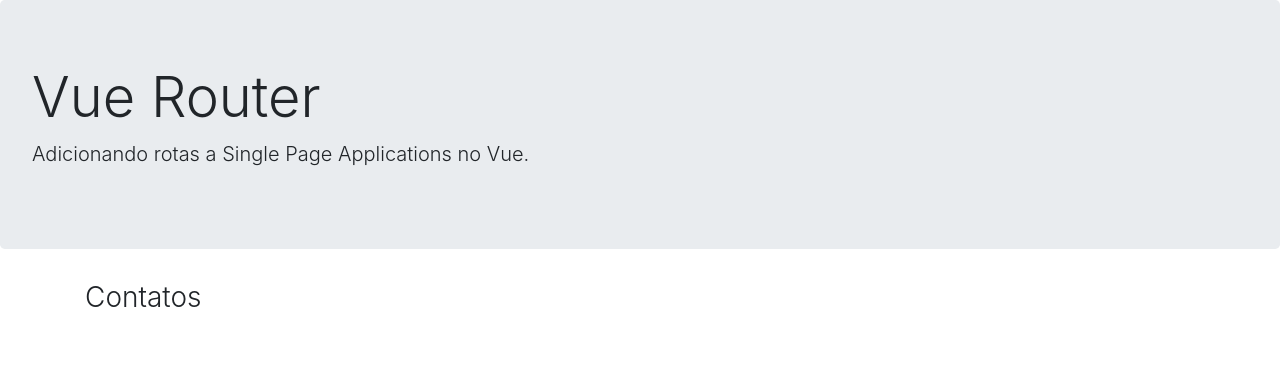
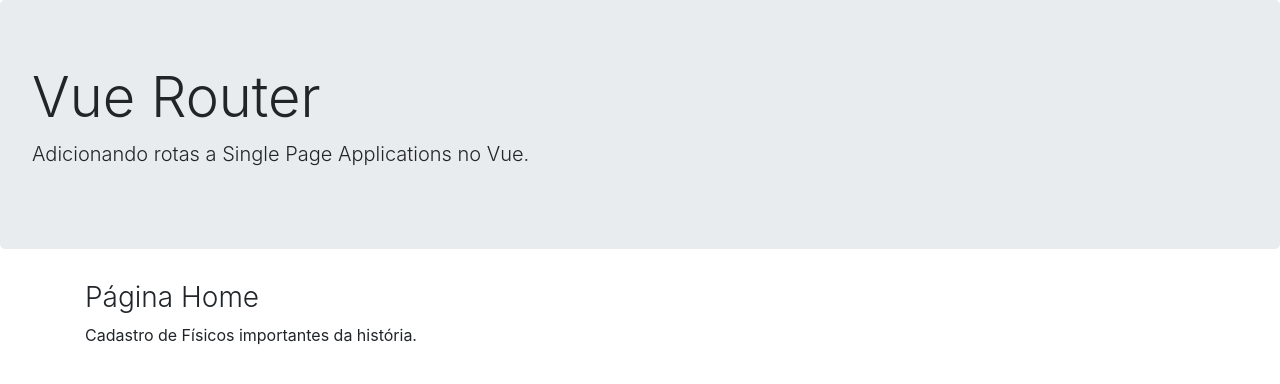
Before and after one commit to victor-s-santos/VueJsSPA, a Vue app: page /#/ in a window 1280 px wide. Shown: the top 384 px of the page. Built offline with nearby package versions, Linux system fonts and the light colour scheme.

Commit message:
configuração da primeira rota

```diff
--- a/src/App.vue
+++ b/src/App.vue
@@ -7,9 +7,7 @@
     </div>
 
     <div class="container">
-
-      <h3 class="font-weight-light">Contatos</h3>
-
+      <router-view></router-view>
     </div>
 
   </div>
--- a/src/main.js
+++ b/src/main.js
@@ -1,11 +1,16 @@
 import Vue from 'vue'
 import VueRouter from 'vue-router'
 import App from './App.vue'
+import Fisicos from './views/fisicos/Fisicos'
+import Home from './views/Home'
 
 Vue.config.productionTip = false
 Vue.use(VueRouter)
 const router = new VueRouter({
-  routes: []
+  routes: [
+    {path: '/fisicos', component: Fisicos},
+    {path: '/', component: Home}
+  ]
 })
 
 new Vue({
--- /dev/null
+++ b/src/views/Home.vue
@@ -0,0 +1,6 @@
+<template>
+    <div>
+        <h3 class="font-weight-light">Página Home</h3>
+        <p>Cadastro de Físicos importantes da história.</p>
+    </div>
+</template>
--- /dev/null
+++ b/src/views/fisicos/Fisicos.vue
@@ -0,0 +1,3 @@
+<template>
+    <h3 class="font-weight-light">Físicos</h3>
+</template>
```
